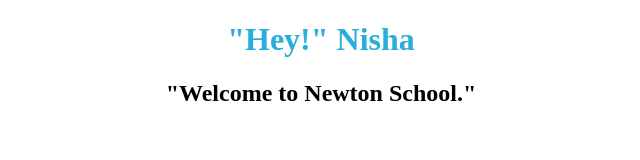
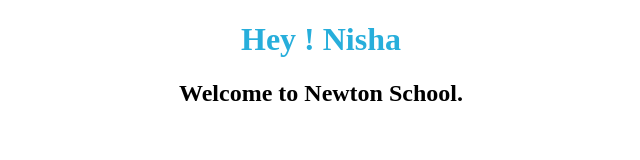
Before and after one commit to NishaTanwar20/Greetings-with-Props---Building-a-First-Custom-Functional-Component-Splitting-a---9ua1e6f3n5eo, a React app: page / in a window 1280 px wide. Shown: the top 160 px of the page, without its empty margins (319-959 px from the left). Built offline with nearby package versions, Linux system fonts and the light colour scheme.

Commit message:
changed  welcome msg

```diff
--- a/src/components/Welcome.js
+++ b/src/components/Welcome.js
@@ -4,8 +4,8 @@ export default function Welcome(props){
     return (
 
         <React.Fragment>
-           <h1>"Hey!" {props.name}</h1>
-           <h2>"Welcome to Newton School."</h2>
+           <h1>Hey ! {props.name}</h1>
+           <h2>Welcome to Newton School.</h2>
         </React.Fragment>
     );
 
```
